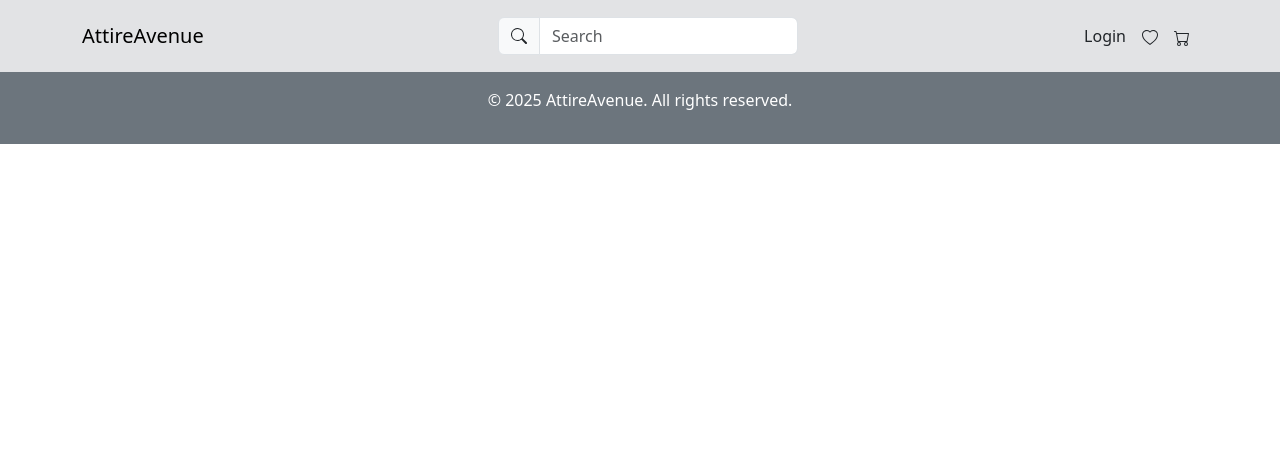
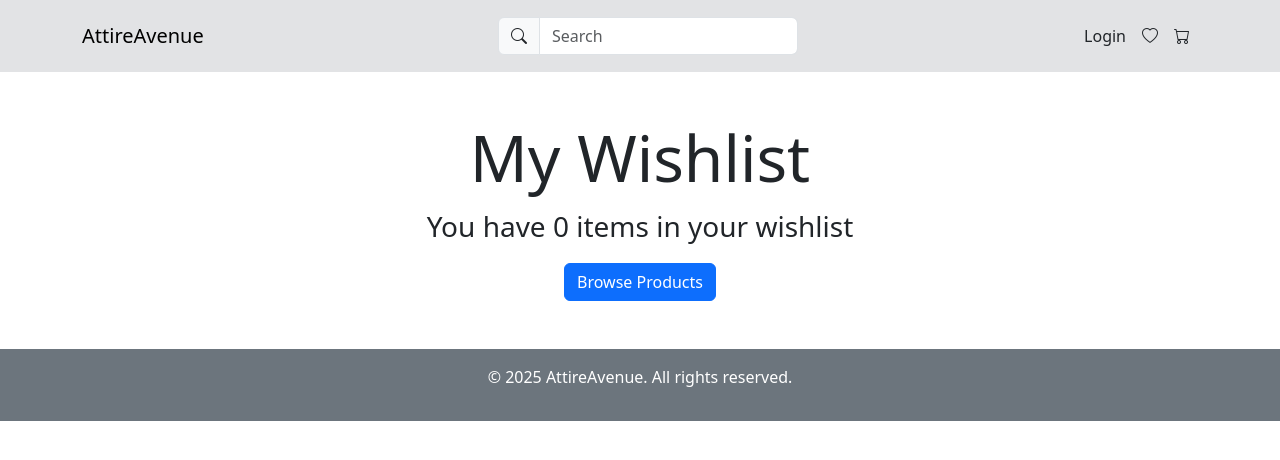
Before and after one commit to CindyRodrigues/attire-avenue-frontend, a React (Create React App) app: page /wishlist in a window 1280 px wide. Shown: the top 460 px of the page. Built offline with nearby package versions, Linux system fonts and the light colour scheme.

Commit message:
feat: add wishlist management

```diff
--- a/src/App.js
+++ b/src/App.js
@@ -4,6 +4,7 @@ import Footer from './components/Footer';
 import Home from './pages/Home'
 import ProductListing from './pages/ProductListing';
 import ProductDetail from './pages/ProductDetail';
+import Wishlist from './pages/Wishlist';
 
 function App() {
   return (
@@ -14,6 +15,7 @@ function App() {
           <Route path="/" element={<Home />} />
           <Route path="/products" element={<ProductListing />} />
           <Route path="/products/:productId" element={<ProductDetail />} />
+          <Route path="/wishlist" element={<Wishlist />} />
         </Routes>
         <Footer />
       </Router>
--- a/src/app/store.js
+++ b/src/app/store.js
@@ -1,8 +1,10 @@
 import { configureStore } from "@reduxjs/toolkit";
 import { productsSlice } from "../features/products/productsSlice";
+import { wishlistSlice } from "../features/wishlist/wishlistSlice";
 
 export default configureStore({
     reducer: {
-        products: productsSlice.reducer
+        products: productsSlice.reducer,
+        wishlist: wishlistSlice.reducer
     }
 })
--- a/src/components/Header.jsx
+++ b/src/components/Header.jsx
@@ -7,9 +7,7 @@ const Header = () => {
                 <NavLink to="/" className="navbar-brand">AttireAvenue</NavLink>
                 <div className="input-group" style={{ maxWidth: "300px"}}>
                     <span className="input-group-text">
-                        <svg xmlns="http://www.w3.org/2000/svg" width="16" height="16" fill="currentColor" class="bi bi-search" viewBox="0 0 16 16">
-                            <path d="M11.742 10.344a6.5 6.5 0 1 0-1.397 1.398h-.001q.044.06.098.115l3.85 3.85a1 1 0 0 0 1.415-1.414l-3.85-3.85a1 1 0 0 0-.115-.1zM12 6.5a5.5 5.5 0 1 1-11 0 5.5 5.5 0 0 1 11 0"/>
-                        </svg>
+                        <i className="bi bi-search"></i>
                     </span>
                     <input type="text" className="form-control" placeholder="Search" />
                 </div>
@@ -25,17 +23,13 @@ const Header = () => {
                                 </NavLink>
                             </li>
                             <li className="nav-item">
-                                <NavLink to="/" className="nav-link link-dark">
-                                    <svg xmlns="http://www.w3.org/2000/svg" width="16" height="16" fill="currentColor" class="bi bi-heart" viewBox="0 0 16 16">
-                                        <path d="m8 2.748-.717-.737C5.6.281 2.514.878 1.4 3.053c-.523 1.023-.641 2.5.314 4.385.92 1.815 2.834 3.989 6.286 6.357 3.452-2.368 5.365-4.542 6.286-6.357.955-1.886.838-3.362.314-4.385C13.486.878 10.4.28 8.717 2.01zM8 15C-7.333 4.868 3.279-3.04 7.824 1.143q.09.083.176.171a3 3 0 0 1 .176-.17C12.72-3.042 23.333 4.867 8 15"/>
-                                    </svg>
+                                <NavLink to="/wishlist" className="nav-link link-dark">
+                                    <i className="bi bi-heart"></i>
                                 </NavLink>
                             </li>
                             <li className="nav-item">
                                 <NavLink to="/" className=" nav-link link-dark">
-                                    <svg xmlns="http://www.w3.org/2000/svg" width="16" height="16" fill="currentColor" class="bi bi-cart" viewBox="0 0 16 16">
-                                        <path d="M0 1.5A.5.5 0 0 1 .5 1H2a.5.5 0 0 1 .485.379L2.89 3H14.5a.5.5 0 0 1 .491.592l-1.5 8A.5.5 0 0 1 13 12H4a.5.5 0 0 1-.491-.408L2.01 3.607 1.61 2H.5a.5.5 0 0 1-.5-.5M3.102 4l1.313 7h8.17l1.313-7zM5 12a2 2 0 1 0 0 4 2 2 0 0 0 0-4m7 0a2 2 0 1 0 0 4 2 2 0 0 0 0-4m-7 1a1 1 0 1 1 0 2 1 1 0 0 1 0-2m7 0a1 1 0 1 1 0 2 1 1 0 0 1 0-2"/>
-                                    </svg>
+                                    <i className="bi bi-cart"></i>
                                 </NavLink>
                             </li>
                         </ul>
--- a/src/components/ProductCard.jsx
+++ b/src/components/ProductCard.jsx
@@ -1,25 +1,52 @@
+import { useDispatch, useSelector } from "react-redux"
 import { Link } from "react-router-dom"
+import { useState } from "react"
+import { addToWishlist, removeFromWishlist } from "../features/wishlist/wishlistSlice"
 
 const ProductCard = ({ product }) => {
+    const dispatch = useDispatch()
+    const { wishlist } = useSelector((state) => state.wishlist)
+
+    const [isWishlisted, setIsWishlisted] = useState(
+        wishlist.findIndex((wishlistItem) => wishlistItem._id === product._id) === -1 ? false : true
+    )
+
+    const handleWishlist = () => {
+        if(isWishlisted) {
+            dispatch(removeFromWishlist(product._id))
+            setIsWishlisted(false)
+        } else {
+            dispatch(addToWishlist(product))
+            setIsWishlisted(true)
+        }
+    }
+
     return (
         <div className="card h-100 rounded-0">
             <Link to={`/products/${product._id}`} className="text-decoration-none link-dark">
-                {/* <div className="position-relative">
-                    <div className="position-absolute top-0 end-0 m-2 bg-white rounded-circle d-flex justify-content-center align-items-center shadow-lg" style={{ width: "40px", height: "40px"}}>
-                        <svg xmlns="http://www.w3.org/2000/svg" width="16" height="16" fill="currentColor" class="bi bi-heart" viewBox="0 0 16 16">
-                            <path d="m8 2.748-.717-.737C5.6.281 2.514.878 1.4 3.053c-.523 1.023-.641 2.5.314 4.385.92 1.815 2.834 3.989 6.286 6.357 3.452-2.368 5.365-4.542 6.286-6.357.955-1.886.838-3.362.314-4.385C13.486.878 10.4.28 8.717 2.01zM8 15C-7.333 4.868 3.279-3.04 7.824 1.143q.09.083.176.171a3 3 0 0 1 .176-.17C12.72-3.042 23.333 4.867 8 15"/>
-                        </svg>
-                    </div>
-                </div> */}
                 <img src={product.images[0]} alt={product.name} className="card-img-top img-fluid rounded-0" style={{height: "350px", objectFit: "cover"}} />
                 <div className="card-body text-center">
                     <h5 className="card-title">{product.name}</h5>
-                    <p className="card-text">₹{product.price}</p>
+                    <p className="card-text m-0">₹{product.price}</p>
+                    <p className="card-text">
+                        <span className="me-3">{product.rating}</span>
+                        <i className={`bi ${product.rating >= 1 ? "bi-star-fill" : product.rating >= 0.5 ? "bi-star-half" : "bi-star"}`}></i>
+                        <i className={`bi ${product.rating >= 2 ? "bi-star-fill" : product.rating >= 1.5 ? "bi-star-half" : "bi-star"}`}></i>
+                        <i className={`bi ${product.rating >= 3 ? "bi-star-fill" : product.rating >= 2.5 ? "bi-star-half" : "bi-star"}`}></i>
+                        <i className={`bi ${product.rating >= 4 ? "bi-star-fill" : product.rating >= 3.5 ? "bi-star-half" : "bi-star"}`}></i>
+                        <i className={`bi ${product.rating === 5 ? "bi-star-fill" : product.rating >= 4.5 ? "bi-star-half" : "bi-star"}`}></i>
+                    </p>
                 </div>
             </Link>
             <div className="card-body d-flex justify-content-between">
-                <button className="btn btn-secondary btn-sm text-uppercase">Add to cart</button>
-                <button className="btn btn-secondary btn-sm text-uppercase">Add to wishlist</button>
+                <button className="btn btn-secondary btn-sm rounded-0 me-1">
+                    <i class="bi bi-cart me-2"></i>
+                    Add to cart
+                </button>
+                <button className="btn btn-secondary btn-sm rounded-0 ms-1" onClick={handleWishlist}>
+                    <i class="bi bi-heart me-2"></i>
+                    {isWishlisted ? "Remove From Wishlist" : "Add To wishlist"}
+                </button>
             </div>
         </div>
     )
--- /dev/null
+++ b/src/features/wishlist/wishlistSlice.js
@@ -0,0 +1,20 @@
+import { createSlice } from "@reduxjs/toolkit";
+
+export const wishlistSlice = createSlice({
+    name: "wishlist",
+    initialState: {
+        wishlist: []
+    },
+    reducers: {
+        addToWishlist: (state, action) => {
+            state.wishlist.push(action.payload)
+        },
+        removeFromWishlist: (state, action) => {
+            state.wishlist = state.wishlist.filter((wishlistItem) => wishlistItem._id !== action.payload)
+        }
+    }
+})
+
+export const { addToWishlist, removeFromWishlist } = wishlistSlice.actions
+
+export default wishlistSlice.reducer
--- a/src/pages/ProductDetail.jsx
+++ b/src/pages/ProductDetail.jsx
@@ -1,17 +1,23 @@
-import { useEffect } from "react"
+import { useEffect, useState } from "react"
 import { useDispatch, useSelector } from "react-redux"
 import { useParams } from "react-router-dom"
 import { fetchProducts } from "../features/products/productsSlice"
 import ProductCard from "../components/ProductCard"
+import { addToWishlist, removeFromWishlist } from "../features/wishlist/wishlistSlice"
 
 const ProductDetail = () => {
     const dispatch = useDispatch()
     const { productId } = useParams()
     const { products, status, error } = useSelector((state) => state.products)
+    const { wishlist } = useSelector((state) => state.wishlist)
 
     const currentProduct = products?.find((product) => product._id === productId)
 
     const similarProducts = products?.filter((product) => product.category === currentProduct.category && product._id !== currentProduct._id)
+
+    const [isWishlisted, setIsWishlisted] = useState(
+        wishlist.findIndex((wishlistItem) => wishlistItem._id === currentProduct._id) === -1 ? false : true
+    )
 
     useEffect(() => {
         dispatch(fetchProducts())
@@ -20,6 +26,16 @@ const ProductDetail = () => {
     useEffect(() => {
         window.scrollTo(0, 0)
     }, [productId])
+
+    const handleWishlist = () => {
+        if(isWishlisted) {
+            dispatch(removeFromWishlist(currentProduct._id))
+            setIsWishlisted(false)
+        } else {
+            dispatch(addToWishlist(currentProduct))
+            setIsWishlisted(true)
+        }
+    }
 
     return (
         <main className="container py-5">
@@ -45,8 +61,14 @@ const ProductDetail = () => {
                             <span className="fs-5 text-decoration-line-through text-body-tertiary me-3">₹{currentProduct.price.toFixed(2)}</span>
                             <span className="fs-5 fw-bold text-body-tertiary">{currentProduct.discount}% off</span>
                         </p>
-                        <button className="btn btn-secondary me-5 mb-4 rounded-0">Add To Cart</button>
-                        <button className="btn btn-secondary mb-4 rounded-0">Add To Wishlist</button>
+                        <button className="btn btn-secondary me-5 mb-4 rounded-0">
+                            <i className="bi bi-cart me-2"></i>
+                            Add To Cart
+                        </button>
+                        <button className="btn btn-secondary mb-4 rounded-0" onClick={handleWishlist}>
+                            <i className="bi bi-heart me-2"></i>
+                            {isWishlisted ? "Remove From Wishlist" : "Add To Wishlist"}
+                        </button>
                         <hr />
                         <div className="row">
                             <div className="col-md-3 text-center">
--- /dev/null
+++ b/src/pages/Wishlist.jsx
@@ -0,0 +1,33 @@
+import { useSelector } from "react-redux"
+import { Link } from "react-router-dom"
+import ProductCard from "../components/ProductCard"
+
+const Wishlist = () => {
+    const { wishlist } = useSelector((state) => state.wishlist)
+
+    return (
+        <main className="container py-5">
+            <h1 className="display-3 text-center">My Wishlist</h1>
+            <p className="fs-3 text-center">You have {wishlist.length} items in your wishlist</p>
+            {
+                wishlist.length === 0 ? (
+                    <div className="text-center">
+                        <Link to="/products" className="btn btn-primary">Browse Products</Link>
+                    </div>
+                ) : (
+                    <div className="row">
+                        {
+                            wishlist && wishlist.length > 0 && wishlist.map((wishlistItem) => (
+                                <div className="col-md-3 mb-4" key={wishlistItem._id}>
+                                    <ProductCard product={wishlistItem} />
+                                </div>
+                            ))
+                        }
+                    </div>
+                )
+            }
+        </main>
+    )
+}
+
+export default Wishlist
```
